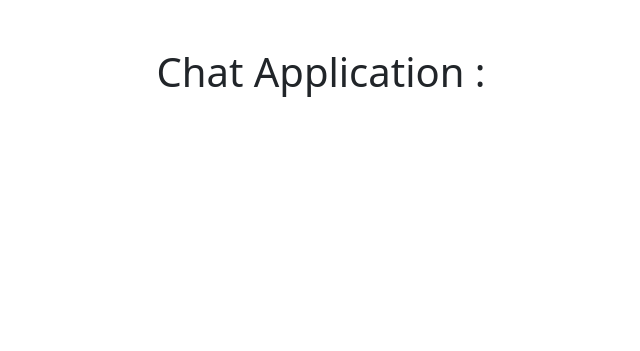
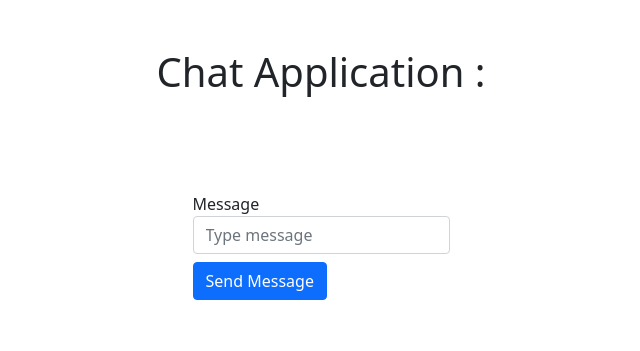
Before and after one commit to umerfarooqnxb/socketio-chat-app, a website: page public/index.html in a window 1280 px wide. Shown: the whole page, without its empty margins (319-959 px from the left). Drawn offline with nearby package versions, Linux system fonts and the light colour scheme; no server answers.

Commit message:
UI of send message is set up

```diff
--- a/public/index.html
+++ b/public/index.html
@@ -16,6 +16,17 @@
     <div class="container mx-auto">
         <h1 class="w-100 d-inline-flex justify-content-center my-5">Chat Application : <span id="msg"></span> </h1>
     </div>
+    <div class="container mx-auto">
+        <div >
+            <form class="w-100 d-inline-flex justify-content-center my-5">
+                <div >
+                    <label for="message">Message</label>
+                    <input type="text" class="form-control" id="message" placeholder="Type message">
+                    <button type="submit" class="btn btn-primary mt-2">Send Message</button>
+                </div>
+            </form>
+        </div>
+    </div>
 
     <!--
         By default Socket.io server exposes a client bundle at /socket.io/socket.io.js
```
